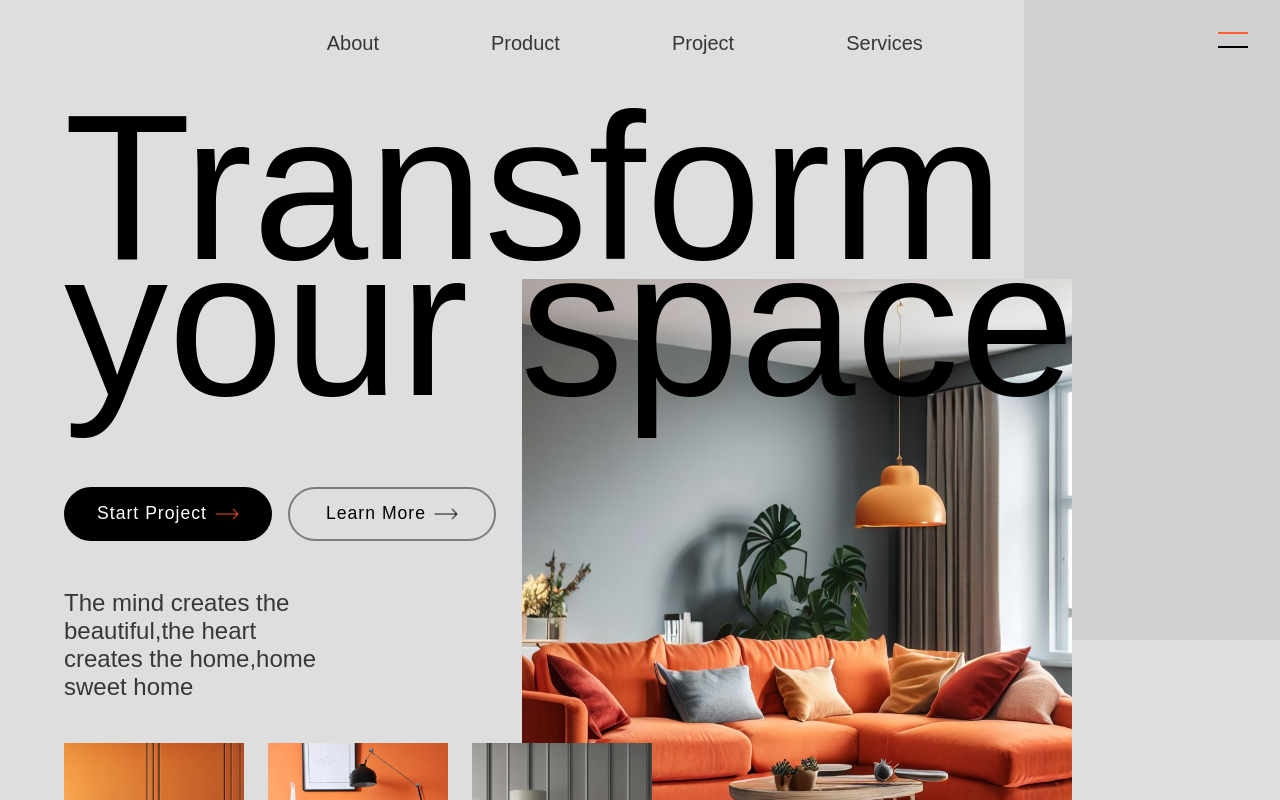
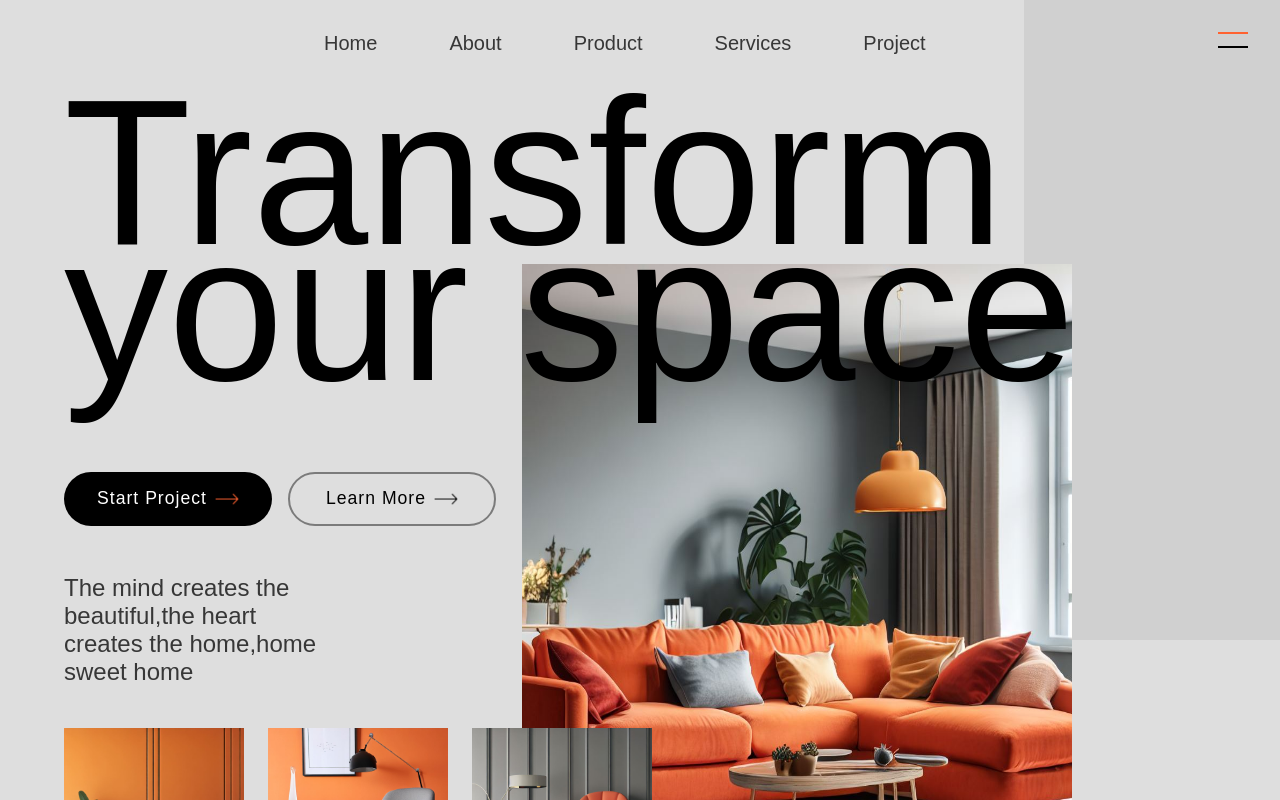
Before and after one commit to Rishav1707/Interior-Design, a React (Vite) app: page / in a window 1280 px wide. Shown: the top 800 px of the page. Built offline with nearby package versions, Linux system fonts and the light colour scheme.

Commit message:
[feat] Fix minor bugs

```diff
--- a/src/components/AboutUs/About.jsx
+++ b/src/components/AboutUs/About.jsx
@@ -4,7 +4,7 @@ import ButtonArrow from "../../assets/button-arrow.png";
 
 const About = () => {
   return (
-    <div className="About">
+    <div id="about" className="About">
       <div className="About-img">
         <img src={AboutImg} width={170} height={170} alt="" />
       </div>
--- a/src/components/HeroSection/Hero.css
+++ b/src/components/HeroSection/Hero.css
@@ -5,6 +5,7 @@
   padding: 0rem 1rem;
   position: relative;
 }
+
 .col-img {
   display: flex;
   flex-direction: column;
@@ -14,6 +15,7 @@
   left: 1rem;
   top: -2rem;
 }
+
 .main-img-div {
   position: absolute;
   padding: 0rem 1rem;
@@ -22,12 +24,14 @@
   height: 20rem;
   right: 0;
 }
+
 .hero-content {
   display: flex;
   flex-direction: column;
   justify-content: start;
   gap: 1.75rem;
 }
+
 .sub-hero {
   margin-top: 20rem;
   display: flex;
@@ -35,32 +39,39 @@
   justify-content: start;
   gap: 2.1rem;
 }
+
 .content {
   display: flex;
   flex-direction: column;
   justify-content: start;
   gap: 1.5rem;
 }
+
 .hero-title {
   font-size: 3.5rem;
   font-weight: 200;
   line-height: 2.5rem;
 }
+
 .hero-description {
   color: var(--navbar-font-color);
 }
+
 .btns {
   display: flex;
   gap: 1rem;
 }
+
 .btn {
   display: flex;
   gap: 1rem;
   width: 50%;
 }
+
 .btn-1 {
   border: none;
 }
+
 .btn-2 {
   border: 2px solid var(--extra-font-color);
   background-color: #dedede;
@@ -73,131 +84,164 @@
     height: 290px;
   }
 }
+
 @media only screen and (min-width: 391px) {
-  .hero-comp{
+  .hero-comp {
+    margin-top: 5rem;
     height: 33rem;
   }
+
   .main-img {
     width: 320px;
     height: 380px;
   }
-  .main-img-div{
+
+  .main-img-div {
     top: 5rem;
   }
+
   .col-img {
     flex-direction: row;
     gap: 1.5rem;
     top: 24rem;
   }
-  .sub-hero{
+
+  .sub-hero {
     margin-top: 0;
     gap: 3rem;
   }
-  .content{
+
+  .content {
     flex-direction: column-reverse;
     width: 50%;
     gap: 2rem;
 
   }
-  .extra-letters{
+
+  .extra-letters {
     position: absolute;
     left: 16rem;
   }
-  .hero-title{
+
+  .hero-title {
     font-size: 7rem;
     line-height: 5rem;
   }
-  .hero-description{
+
+  .hero-description {
     width: 70%;
     font-size: 1.2rem;
   }
-  .btn-1,.btn-2{
+
+  .btn-1,
+  .btn-2 {
     width: 100%;
   }
-    .Subscribe{
+
+  .Subscribe {
     width: 100%;
   }
 }
-@media only screen and (min-width: 769px){
- .hero-comp{
+
+@media only screen and (min-width: 769px) {
+  .hero-comp {
+    margin-top: 7rem;
     height: 43rem;
     padding: 0rem 2rem;
   }
-  .main-img-div{
+
+  .main-img-div {
     top: 7rem;
     padding-right: 4rem;
   }
 
- .col-images{
+  .col-images {
     width: 120px;
     height: 120px;
   }
-  .main-img{
+
+  .main-img {
     width: 350px;
     height: 500px;
   }
- .hero-title{
+
+  .hero-title {
     font-size: 10rem;
     line-height: 6rem;
   }
- .extra-letters{
+
+  .extra-letters {
     left: 22.5rem;
   }
- .col-img{
+
+  .col-img {
     top: 32rem;
   }
- .sub-hero{
+
+  .sub-hero {
     gap: 4rem;
   }
- .hero-description{
-  font-size:1.8rem;
+
+  .hero-description {
+    font-size: 1.8rem;
   }
- .btns{
+
+  .btns {
     width: 75%;
   }
 }
 
-@media only screen and (min-width: 1025px){
-  .hero-comp{
+@media only screen and (min-width: 1025px) {
+  .hero-comp {
     height: 57rem;
-   margin-top: 2rem;
+    margin-top: 6.5rem;
     padding: 0rem 4rem;
   }
-   .main-img-div{
+
+  .main-img-div {
     top: 10rem;
     padding-right: 13rem;
   }
 
-  .col-images{
+  .col-images {
     width: 180px;
     height: 180px;
   }
-   .main-img{
+
+  .main-img {
     width: 550px;
     height: 650px;
   }
-  .hero-title{
+
+  .hero-title {
     font-size: 13rem;
     line-height: 8.5rem;
   }
-  .extra-letters{
+
+  .extra-letters {
     left: 32.5rem;
   }
-  .content{
+
+  .content {
     gap: 3rem;
   }
-  .col-img{
+
+  .col-img {
     top: 39rem;
     left: 4rem;
   }
-  .sub-hero{
+
+  .sub-hero {
     gap: 6rem;
   }
-  .hero-description{
-   font-size:1.5rem;
+
+  .hero-description {
+    font-size: 1.5rem;
     width: 45%;
   }
-  .btn-1,.btn-2{
+
+  .btn-1,
+  .btn-2 {
     font-size: 1.1rem;
     padding: 0.8rem 0.5rem;
   }
--- a/src/components/Homey/Homey.jsx
+++ b/src/components/Homey/Homey.jsx
@@ -8,7 +8,7 @@ import ButtonArrowWhite from "../../assets/button-arrow-white.png";
 
 const Homey = () => {
   return (
-    <div className="Homey-Container">
+    <div id="project" className="Homey-Container">
       <div className="Homey-heading">
         <p>
           Decorate <span>every inch of the house </span>to make it feel homey
--- a/src/components/LearnMore/LearnMore.jsx
+++ b/src/components/LearnMore/LearnMore.jsx
@@ -12,7 +12,7 @@ const LearnMore = () => {
   };
   return (
     <>
-      <div className="LearnMore">
+      <div id="product" className="LearnMore">
         <div className="LearnMore-heading">
           <p>
             Capture <span>the spirit of spring </span>in your home
--- a/src/components/NavBar/NavBar.css
+++ b/src/components/NavBar/NavBar.css
@@ -5,6 +5,7 @@
   font-size: 1.25rem;
   justify-content: space-between;
 }
+
 /*
 .logo{
   width: 5%;
@@ -18,19 +19,23 @@
   height: 44%;
   width: 34%;
 }
+
 .hide {
   display: none;
   color: var(--navbar-font-color);
 }
+
 .show {
   display: flex;
   flex-direction: column;
   gap: 2rem;
   color: var(--navbar-font-color);
 }
+
 .nav-content-title {
   font-weight: 100;
 }
+
 .ham-burger {
   display: flex;
   gap: 0.75rem;
@@ -40,13 +45,16 @@
   cursor: pointer;
   height: 1rem;
 }
+
 .ham-lines-1,
 .ham-lines-2 {
   height: 2.5px;
 }
+
 .ham-lines-1 {
   background-color: var(--hover-font-color);
 }
+
 .ham-lines-2 {
   background-color: #000;
 }
@@ -57,29 +65,57 @@
     right: 0;
   }
 }
+
+@media only screen and (min-width: 391px) {
+  .nav-content {
+    gap: 3rem;
+  }
+}
+
 @media only screen and (min-width: 768px) {
   .ham-burger {
     width: 2.5%;
   }
+
+  .nav-header {
+    position: fixed;
+    top: 0;
+    z-index: 10;
+  }
+
+  .nav-content a {
+    text-decoration: none;
+    color: var(--navbar-font-color);
+  }
+
   .nav-content {
     display: flex;
     flex-direction: row;
-    gap: 5rem;
     color: var(--navbar-font-color);
   }
+
   .nav-content-title:hover {
     cursor: pointer;
     text-decoration: underline;
   }
+
   .extra-div {
     width: 17%;
     height: 60%;
   }
+
+  .bg-color {
+    background-color: #dedede;
+    backdrop-filter: blur(8px);
+    filter: opacity(0.9);
+  }
 }
+
 @media only screen and (min-width: 1024px) {
   .nav-content {
-    gap: 7rem;
+    gap: 4.5rem;
   }
+
   .extra-div {
     width: 20%;
     height: 40rem;
--- a/src/components/NavBar/NavBar.jsx
+++ b/src/components/NavBar/NavBar.jsx
@@ -1,22 +1,47 @@
-import { useState } from "react";
+import { useState, useEffect } from "react";
 import "./NavBar.css";
 
+const NavBar = () => {
+  const [colorChange, setcolorChange] = useState(false);
+  const changeNavbarColor = () => {
+    if (window.scrollY > 0) {
+      setcolorChange(true);
+    } else {
+      setcolorChange(false);
+    }
+  };
 
-const NavBar = () => {
+  useEffect(() => {
+    changeNavbarColor();
+    window.addEventListener("scroll", changeNavbarColor);
+  }, []);
+
   const [isOpen, setisOpen] = useState(false);
   const handleclick = () => {
     setisOpen(!isOpen);
   };
+
   return (
-    <div className="nav">
+    <div id="home" className="nav">
       <div className="extra-div"></div>
-      <div className="nav-header">
-        <img src="" alt=""/>
-        <div className={`nav-content ${isOpen?"show":"hide"}`}>
-          <h4 className="nav-content-title">About</h4>
-          <h4 className="nav-content-title">Product</h4>
-          <h4 className="nav-content-title">Project</h4>
-          <h4 className="nav-content-title">Services</h4>
+      <div className={colorChange ? "nav-header bg-color" : "nav-header"}>
+        <img src="" alt="" />
+        <div className={`nav-content ${isOpen ? "show" : "hide"}`}>
+          <a href="#home">
+            <h4 className="nav-content-title">Home</h4>
+          </a>
+          <a href="#about">
+            <h4 className="nav-content-title">About</h4>
+          </a>
+          <a href="#product">
+            <h4 className="nav-content-title">Product</h4>
+          </a>
+          <a href="#services">
+            <h4 className="nav-content-title">Services</h4>
+          </a>
+          <a href="#project">
+            <h4 className="nav-content-title">Project</h4>
+          </a>
         </div>
         <div className="ham-burger" onClick={handleclick}>
           <div className="ham-lines-1"></div>
--- a/src/components/OptionsList/Options.jsx
+++ b/src/components/OptionsList/Options.jsx
@@ -3,7 +3,7 @@ import Arrow from "../../assets/button-arrow-white.png";
 
 const Options = () => {
   return (
-    <div className="Options-List">
+    <div id="services" className="Options-List">
       <ul className="List">
         <li>
           Home redesign
```
Also changed, not shown: src/components/HeroSection/Hero.jsx (+26 -13 lines). Lines whose indentation alone changed are shown as unchanged.
